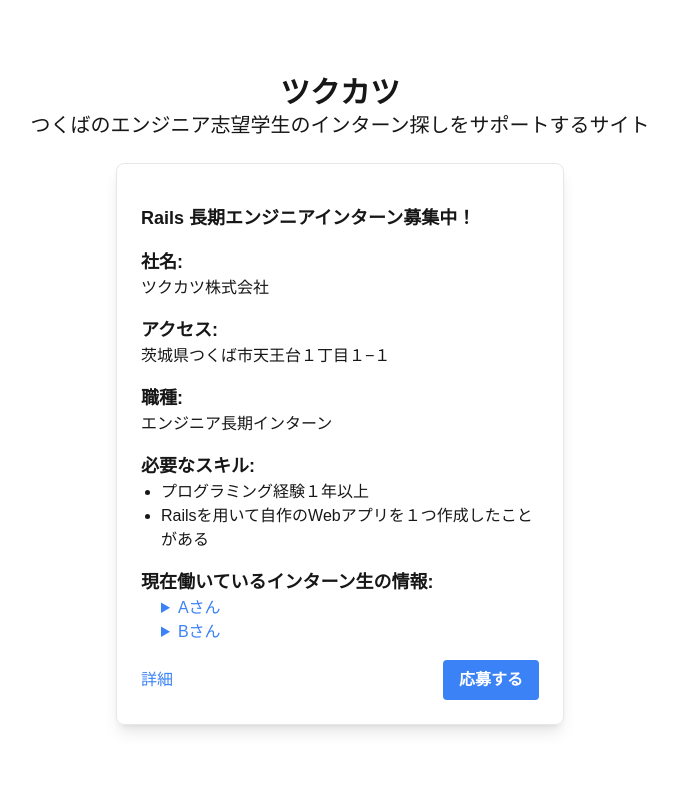
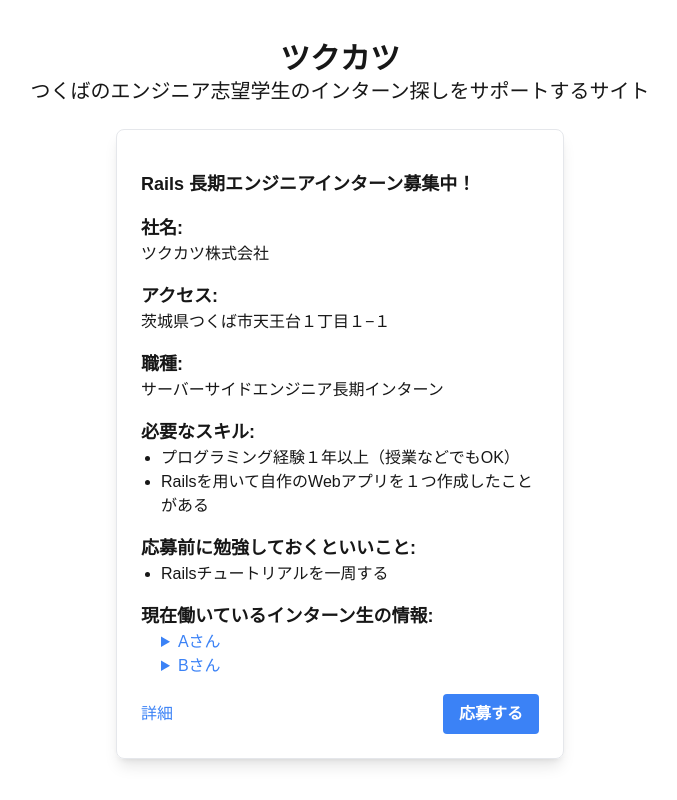
Before and after one commit to hirodesu85/enpit-syukatsu, a Next.js app: page / in a window 1280 px wide. Shown: the whole page, without its empty margins (300-977 px from the left). Built offline with nearby package versions, Linux system fonts and the light colour scheme.

Commit message:
chore: 求人情報の変更

```diff
--- a/src/app/application/page.tsx
+++ b/src/app/application/page.tsx
@@ -31,7 +31,7 @@ export default function Application() {
       <h1 className="text-2xl font-bold text-center bg-purple-700 text-white py-4 rounded-b-lg rounded-t-lg">
         応募フォーム入力画面
       </h1>
-      <h2 className="text-2xl font-semibold text-center mt-4">DIC Japan株式会社</h2>
+      <h2 className="text-2xl font-semibold text-center mt-4">ツクカツ株式会社</h2>
 
       <form onSubmit={handleSubmit}>
         <div className="mt-6">
--- a/src/app/page.tsx
+++ b/src/app/page.tsx
@@ -24,13 +24,19 @@ export default function Home() {
           </div>
           <div>
             <h3 className="font-semibold text-lg">職種:</h3>
-            <p>エンジニア長期インターン</p>
+            <p>サーバーサイドエンジニア長期インターン</p>
           </div>
           <div>
             <h3 className="font-semibold text-lg">必要なスキル:</h3>
             <ul className="list-disc pl-5">
-              <li>プログラミング経験１年以上</li>
+              <li>プログラミング経験１年以上（授業などでもOK）</li>
               <li>Railsを用いて自作のWebアプリを１つ作成したことがある</li>
+            </ul>
+          </div>
+          <div>
+            <h3 className="font-semibold text-lg">応募前に勉強しておくといいこと:</h3>
+            <ul className="list-disc pl-5">
+              <li>Railsチュートリアルを一周する</li>
             </ul>
           </div>
           <div>
```
